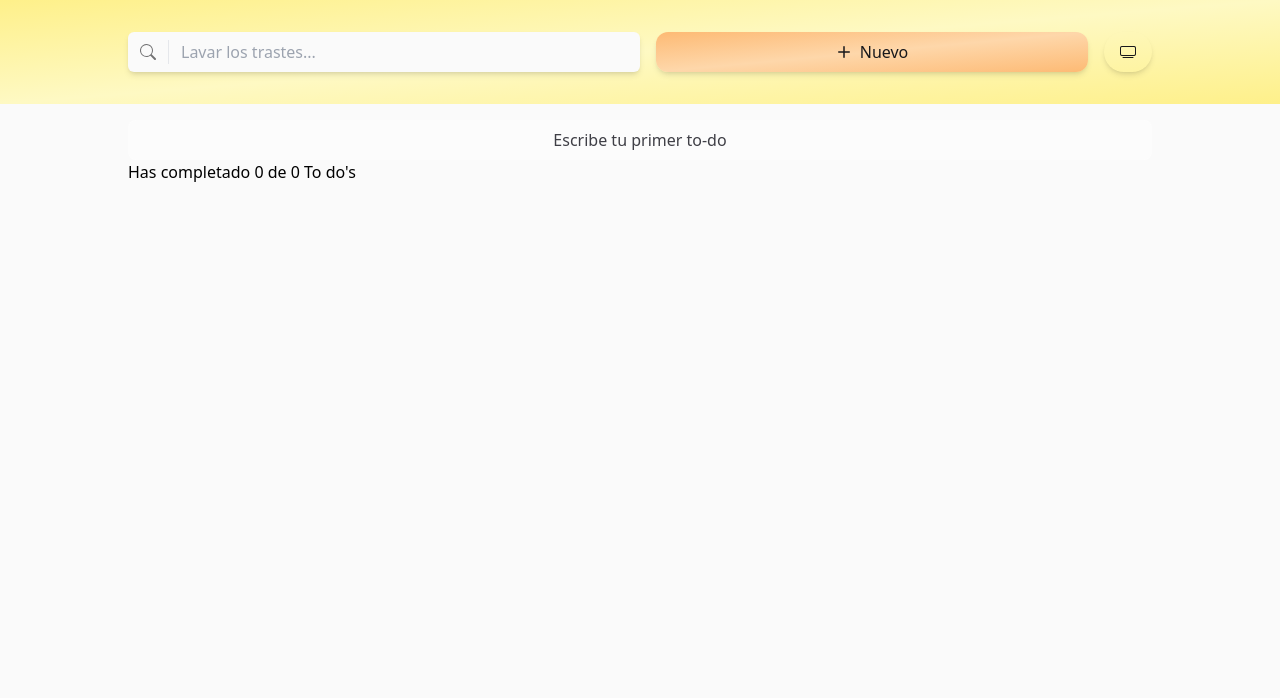
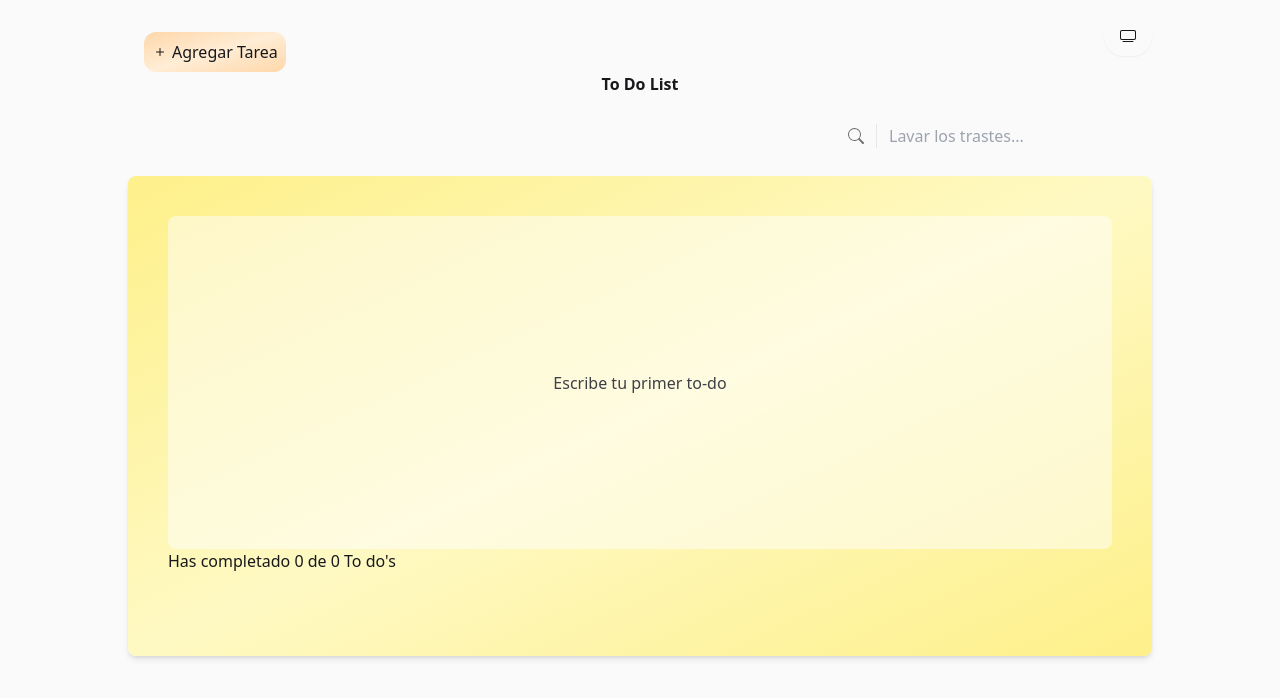
Before and after one commit to kenNoYuusha/to-do-list, a React (Vite) app: page / in a window 1280 px wide. Shown: the top 698 px of the page. Built offline with nearby package versions, Linux system fonts and the light colour scheme.

Commit message:
Revert "style: se cambio estilo del header"
This reverts commit b7775a1c17e049ed51fe9c3078bebf4e7fedbe0c.

```diff
--- a/src/App.jsx
+++ b/src/App.jsx
@@ -1,8 +1,8 @@
 import { useApp } from "./js/useApp";
 import { Layout } from "./Layout";
-import { TodoHeader } from "./TodoHeader";
-import { TodoMain } from "./TodoMain";
+import { TodoSection } from "./components/TodoSection";
 import { TodoSearch } from "./components/TodoSearch";
+import { TodoContainer } from "./components/TodoContainer";
 import { TodoList } from "./components/TodoList";
 import { TodoItem } from "./components/TodoItem";
 import { TodoCounter } from "./components/TodoCounter";
@@ -13,7 +13,6 @@ import { TodoError } from "./components/TodoError";
 import { TodoLoading } from "./components/TodoLoading";
 import { TodoEmptyList } from "./components/TodoEmptyList";
 import { TodoEmptySearch } from "./components/TodoEmptySearch";
-import { ButtonTheme } from "./components/ButtonTheme";
 
 const App = () => {
   const {
@@ -33,18 +32,15 @@ const App = () => {
 
   return (
     <Layout>
-      <TodoHeader
-        buttonTheme={<ButtonTheme />}
-        todoAdd={<TodoAddNew setShowModal={setShowModal} />}
-        todoSearch={
+      <TodoSection>
+        <TodoAddNew setShowModal={setShowModal} />
         <TodoSearch
           todoSearch={todoSearch}
           setTodoSearch={setTodoSearch}
           loading={loading}
         />
-        }
-      />
-      <TodoMain>
+
+        <TodoContainer>
           <TodoList
             error={error}
             loading={loading}
@@ -92,7 +88,8 @@ const App = () => {
               />
             </Modal>
           )}
-      </TodoMain>
+        </TodoContainer>
+      </TodoSection>
     </Layout>
   );
 };
--- a/src/Layout.jsx
+++ b/src/Layout.jsx
@@ -1,7 +1,9 @@
 export const Layout = ({ children }) => {
   return (
-    <div className="w-full min-h-[100svh] bg-zinc-50 dark:bg-zinc-900">
-      {children}
-    </div>
+    <main>
+      <div className="w-full min-h-[calc(var(--vh,_1vh)_*_100)] p-4 bg-zinc-50 text-zinc-900 dark:bg-zinc-900 dark:text-zinc-50">
+        {children}
+      </div>
+    </main>
   );
 };
--- a/src/TodoHeader.jsx
+++ /dev/null
@@ -1,13 +0,0 @@
-export const TodoHeader = ({ buttonTheme, todoAdd, todoSearch }) => {
-  return (
-    <header className="w-full px-4 py-8 bg-gradient-to-br from-yellow-200 via-yellow-100 to-yellow-200 text-zinc-900 dark:from-zinc-900 dark:via-yellow-700 dark:to-zinc-900 dark:text-zinc-50">
-      <div className="max-w-screen-lg mx-auto flex flex-row flex-wrap justify-between gap-4">
-        <div className="basis-56 grow max-w-lg">{todoSearch}</div>
-        <div className="basis-36 grow order-1 xs:basis-24 xs:order-none max-w-md">
-          {todoAdd}
-        </div>
-        {buttonTheme}
-      </div>
-    </header>
-  );
-};
--- a/src/TodoMain.jsx
+++ /dev/null
@@ -1,7 +0,0 @@
-export const TodoMain = ({ children }) => {
-  return (
-    <main className="w-full p-4">
-      <div className="max-w-screen-lg mx-auto">{children}</div>
-    </main>
-  );
-};
--- a/src/components/ButtonTheme.jsx
+++ b/src/components/ButtonTheme.jsx
@@ -5,7 +5,7 @@ const ButtonTheme = () => {
   const [theme, toogleTheme] = useTheme();
   return (
     <button
-      className="px-4 py-3 rounded-full shadow-md dark:shadow-zinc-50 dark:shadow-sm"
+      className="self-end px-4 py-3 rounded-full shadow-sm dark:shadow-zinc-800"
       aria-label="Cambiar modo dark/light"
       onClick={toogleTheme}
     >
--- a/src/components/TodoAddNew.jsx
+++ b/src/components/TodoAddNew.jsx
@@ -2,16 +2,14 @@ import { BsPlus } from "react-icons/bs";
 const TodoAddNew = ({ setShowModal }) => {
   return (
     <button
-      className="w-full flex justify-center pl-3 pr-4 py-2 gap-1 rounded-xl shadow-md bg-gradient-to-br from-orange-300 via-orange-200 to-orange-300 hover:shadow-lg dark:from-orange-700 dark:via-zinc-900 dark:to-orange-700 dark:border-2 border-zinc-50"
+      className="absolute top-0 left-0 sm:top-4 sm:left-4 p-2 flex items-center gap-1 rounded-xl bg-gradient-to-br from-orange-200 via-orange-100 to-orange-200"
       onClick={() => {
         setShowModal(true);
       }}
       aria-label="Agregar nueva tarea"
     >
-      <div className="text-2xl">
-        <BsPlus />
-      </div>
-      Nuevo
+      <BsPlus />
+      Agregar Tarea
     </button>
   );
 };
--- a/src/components/TodoSearch.jsx
+++ b/src/components/TodoSearch.jsx
@@ -5,13 +5,8 @@ const TodoSearch = ({ todoSearch, setTodoSearch, loading }) => {
 
   return (
     <div
-      className={`w-full py-2 px-3 flex flex-row gap-3 rounded-md
-        bg-zinc-50 dark:bg-zinc-900 dark:shadow-zinc-50
-        ${
-          focusSearch
-            ? "shadow-lg dark:shadow-sm"
-            : "shadow-md dark:shadow-none"
-        }
+      className={`w-full max-w-xs py-3 px-4 md:self-end flex flex-row gap-3 rounded-full dark:shadow-zinc-800
+        ${focusSearch ? "shadow-sm" : "shadow-none"}
         ${loading ? "opacity-40" : ""}`}
     >
       <label
--- a/src/js/useTheme.js
+++ b/src/js/useTheme.js
@@ -20,7 +20,7 @@ export const useTheme = () => {
   }, []);
 
   const applyTheme = (theme) => {
-    const layout = document.querySelector("body");
+    const layout = document.querySelector("main");
     if (theme === "dark") {
       layout.classList.add("dark");
     } else if (theme === "ligth") {
```
Lines whose indentation alone changed are shown as unchanged.
